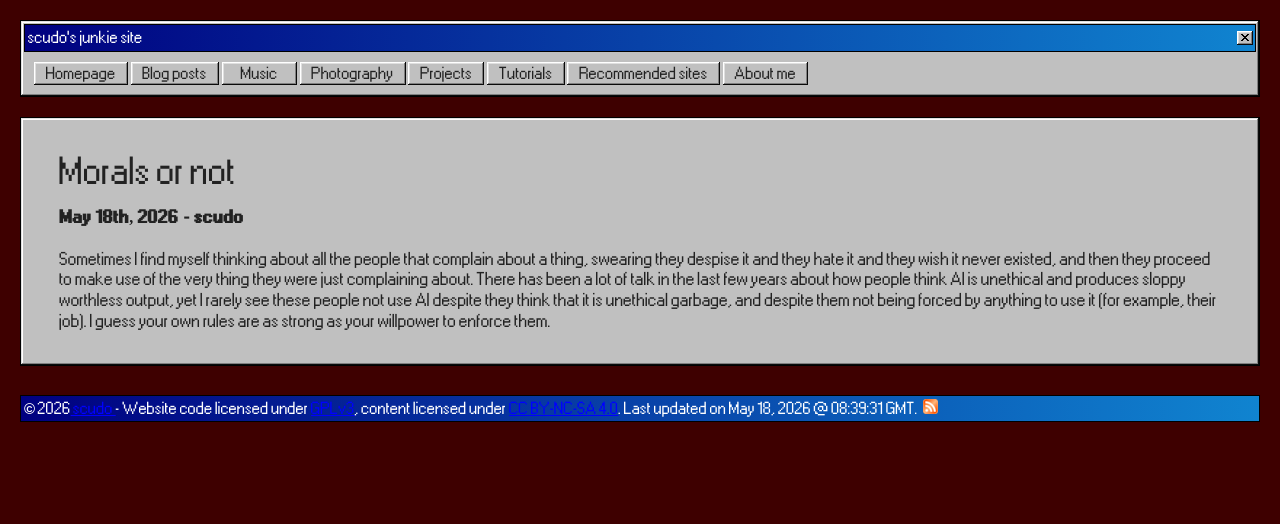
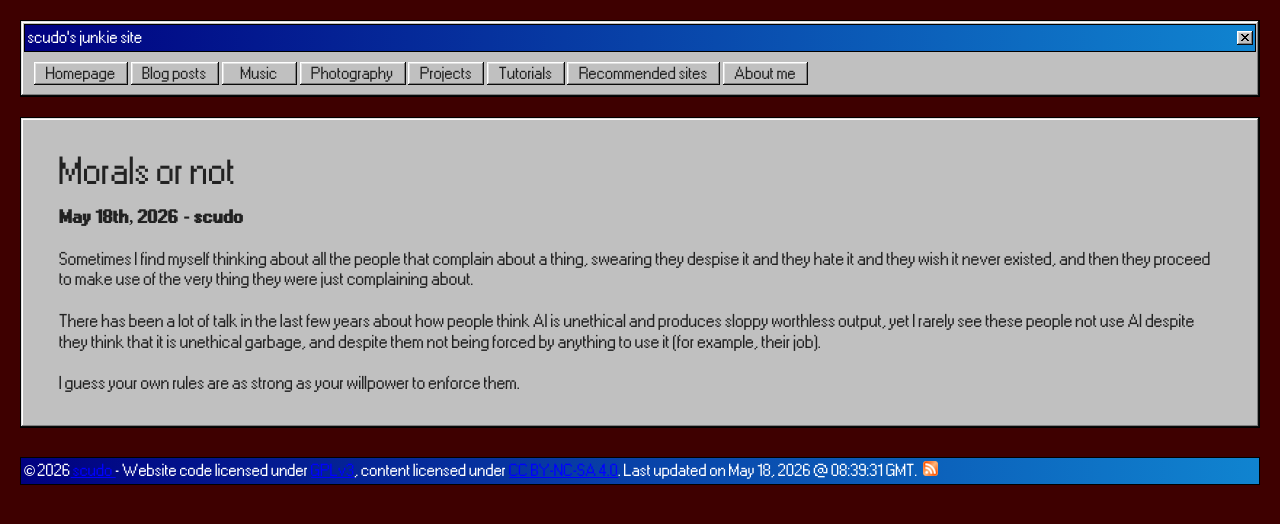
Before and after one commit to scudo005/scudo005.github.io, a Jekyll site: the page built from _posts/2026-05-18-morals-or-not.html, in a window 1280 px wide. Shown: the top 524 px of the page. Built offline with Jekyll 4.4.1, drawn with Linux system fonts in a browser that asks for light colours; some web fonts are replaced.

Commit message:
ma zio pera

```diff
--- a/_posts/2026-05-18-morals-or-not.html
+++ b/_posts/2026-05-18-morals-or-not.html
@@ -2,8 +2,8 @@
 layout: post
 title: Morals or not
 ---
-Sometimes I find myself thinking about all the people that complain about a thing, swearing they despise it and they hate it and they wish it never existed, and then they proceed to make use of the very thing they were just complaining about.<!--more-->
+Sometimes I find myself thinking about all the people that complain about a thing, swearing they despise it and they hate it and they wish it never existed, and then they proceed to make use of the very thing they were just complaining about.<!--more--><br><br>
 
-There has been a lot of talk in the last few years about how people think AI is unethical and produces sloppy worthless output, yet I rarely see these people not use AI despite they think that it is unethical garbage, and despite them not being forced by anything to use it (for example, their job).
+There has been a lot of talk in the last few years about how people think AI is unethical and produces sloppy worthless output, yet I rarely see these people not use AI despite they think that it is unethical garbage, and despite them not being forced by anything to use it (for example, their job).<br><br>
 
 I guess your own rules are as strong as your willpower to enforce them.
```
